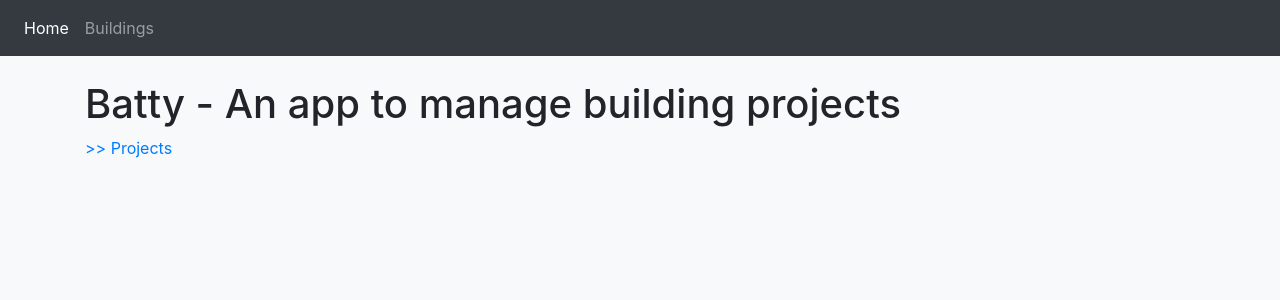
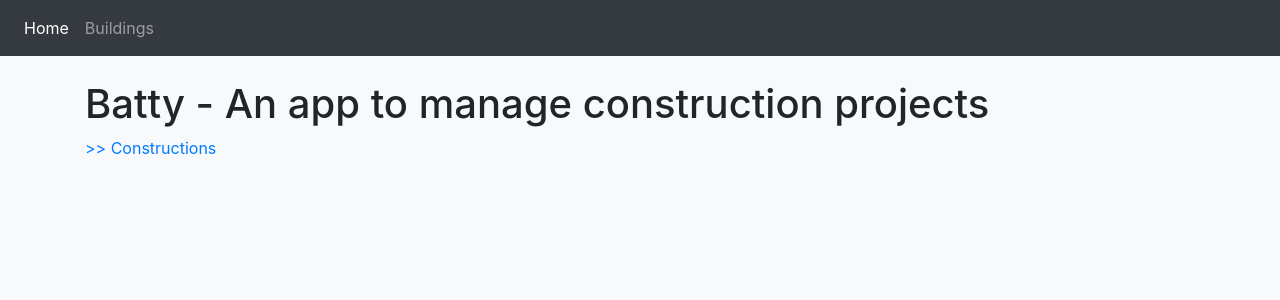
Before and after one commit to EliasHami/batty, a Next.js app: page / in a window 1280 px wide. Shown: the top 300 px of the page. Built offline with nearby package versions, Linux system fonts and the light colour scheme.

Commit message:
raname to constructions

```diff
--- a/pages/index.tsx
+++ b/pages/index.tsx
@@ -4,8 +4,8 @@ import { NextPage } from 'next'
 const Home:NextPage = () => {
   return (
     <div>
-      <h1>Batty - An app to manage building projects</h1>
-      <p><Link href="/projects">&gt;&gt; Projects</Link></p>
+      <h1>Batty - An app to manage construction projects</h1>
+      <p><Link href="/constructions">&gt;&gt; Constructions</Link></p>
     </div>
   )
 }
```
Also changed, not shown: pages/constructions/index.tsx (renamed from pages/users/index.tsx).
